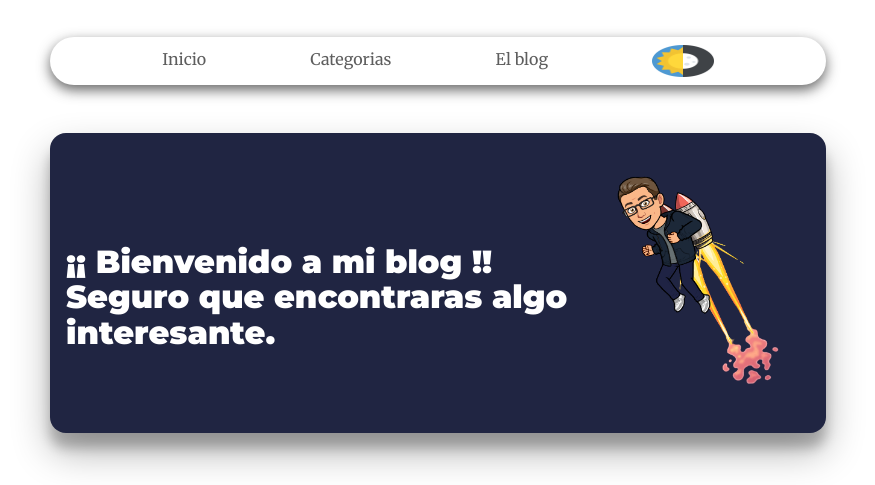
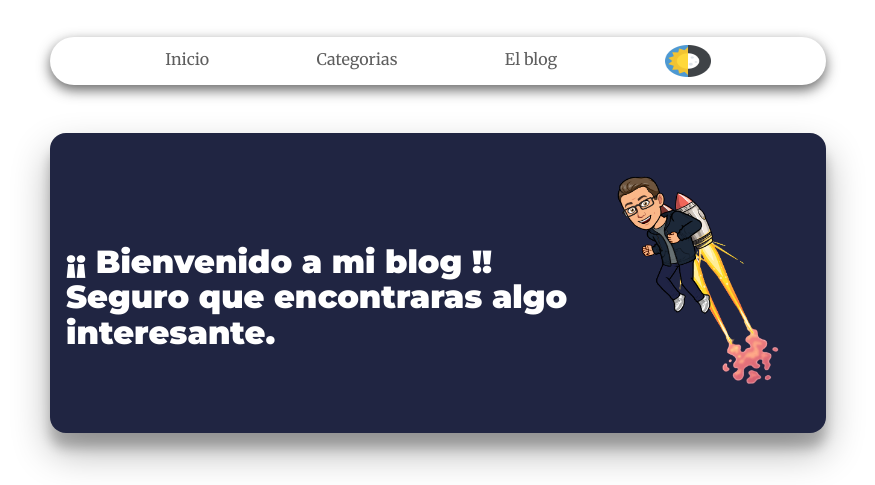
Before and after one commit to ErickRV19/personal-blog, a Gatsby site: page / in a window 1536 px wide. Shown: the part 155-640 px from the top of the page, without its empty margins (330-1205 px from the left). Built offline with nearby package versions, Linux system fonts and the light colour scheme; Gatsby itself is replaced by a stand-in of ours; some packages are replaced by stand-ins of ours.

Commit message:
se arreglo el icono de cambiar tema

```diff
--- a/src/components/styles/layout.css
+++ b/src/components/styles/layout.css
@@ -95,9 +95,9 @@ a:hover {
         margin: 0;
     }
 }
-@media (min-width: 1444px) {
+@media (min-width: 1144px) {
     #iconTheme {
-        width: 4vw;
+        width: 3vw;
         height: 4vh;
         margin: 0;
     }
```
